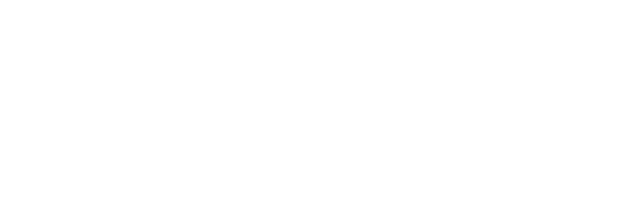
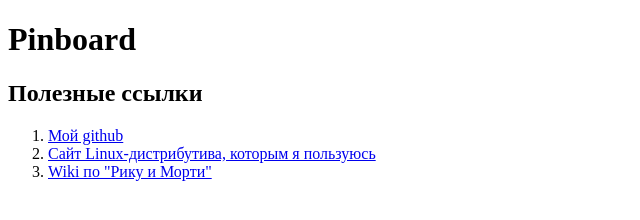
Before and after one commit to BlueberryJelly/task-html, a website: page src/index.html in a window 1280 px wide. Shown: the whole page, without its empty margins (0-640 px from the left). Drawn offline with Linux system fonts and the light colour scheme.

Commit message:
Задание по HTML

```diff
--- a/src/index.html
+++ b/src/index.html
@@ -3,5 +3,20 @@
     <head>
         <title>HTML</title>
     </head>
-    <body></body>
+
+    <body>
+        <h1>Pinboard</h1>
+        <h2>Полезные ссылки</h2>
+        <ol>
+            <li>
+                <a href="https://github.com/BlueberryJelly">Мой github</a>
+            </li>
+            <li>
+                <a href="https://cachyos.org/">Сайт Linux-дистрибутива, которым я пользуюсь</a>
+            </li>
+            <li>
+                <a href="https://rickandmorty.fandom.com/wiki/Rickipedia">Wiki по "Рику и Морти"</a>
+            </li>
+        </ol>
+    </body>
 </html>
```
